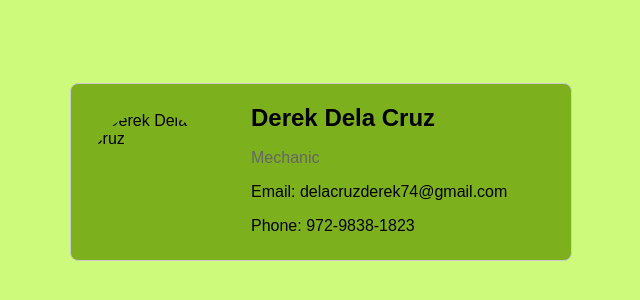
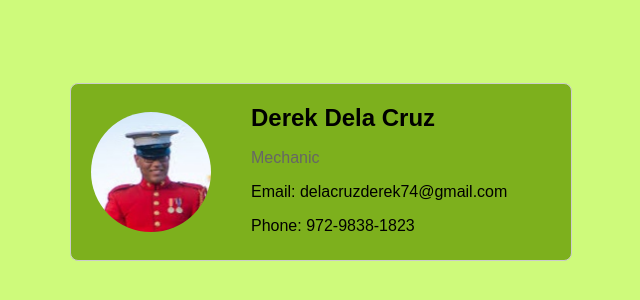
Before and after one commit to Githubberee/Digital-Business-Card, a plain HTML site: page Index.html in a window 1280 px wide. Shown: the part 236-536 px from the top of the page, without its empty margins (319-959 px from the left). Drawn offline with Linux system fonts and the light colour scheme.

Commit message:
Update Index.html

```diff
--- a/Index.html
+++ b/Index.html
@@ -8,7 +8,7 @@
 </head>
 <body>
  <div class="business-card">
-  <img src="happyman.jpeg" alt="Derek Dela Cruz" class="profile-pic">
+  <img src="happyman.jpg" alt="Derek Dela Cruz" class="profile-pic">
   <div class="card-content">
    <h1>Derek Dela Cruz</h1>
    <p class="title">Mechanic</p>
```
